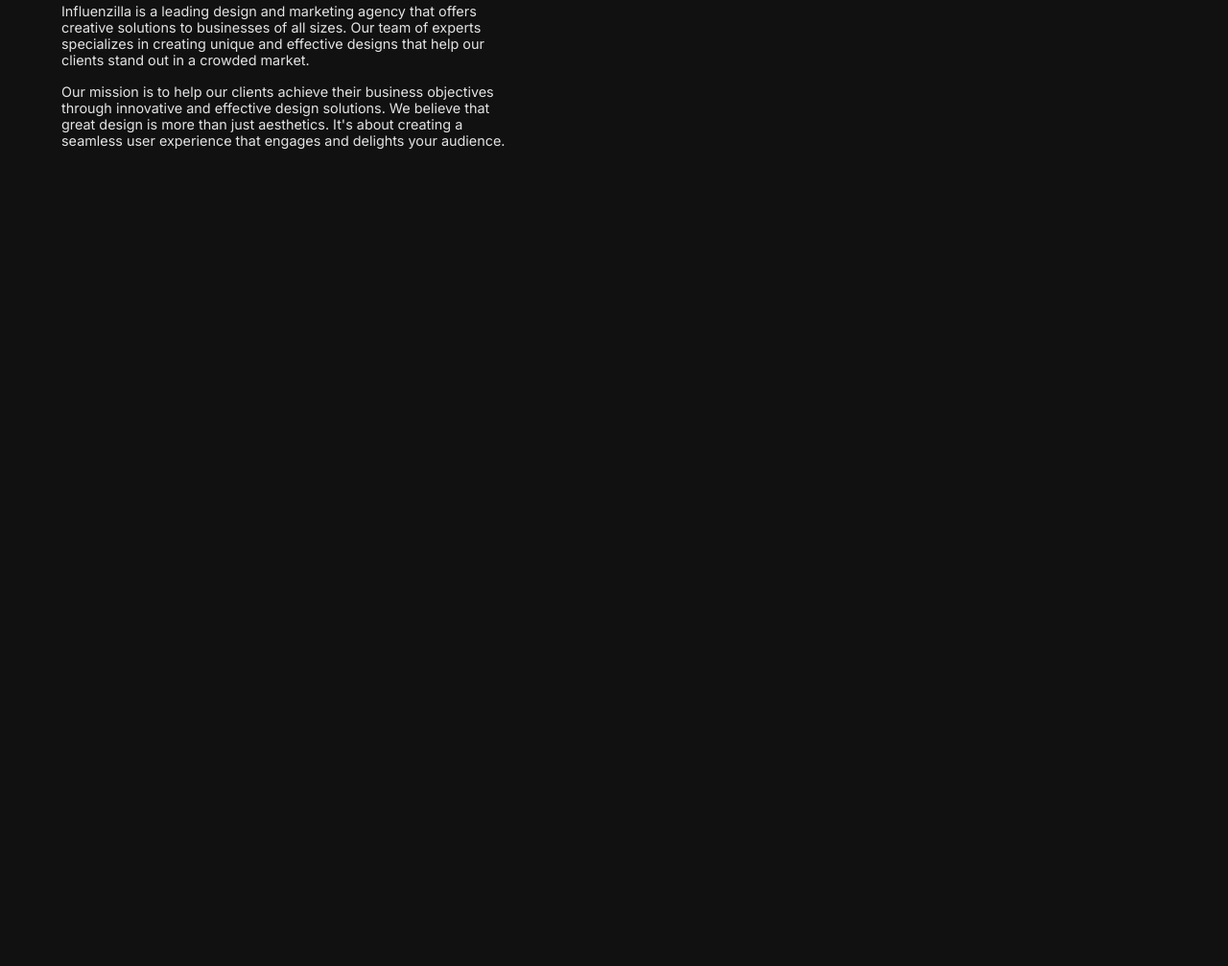
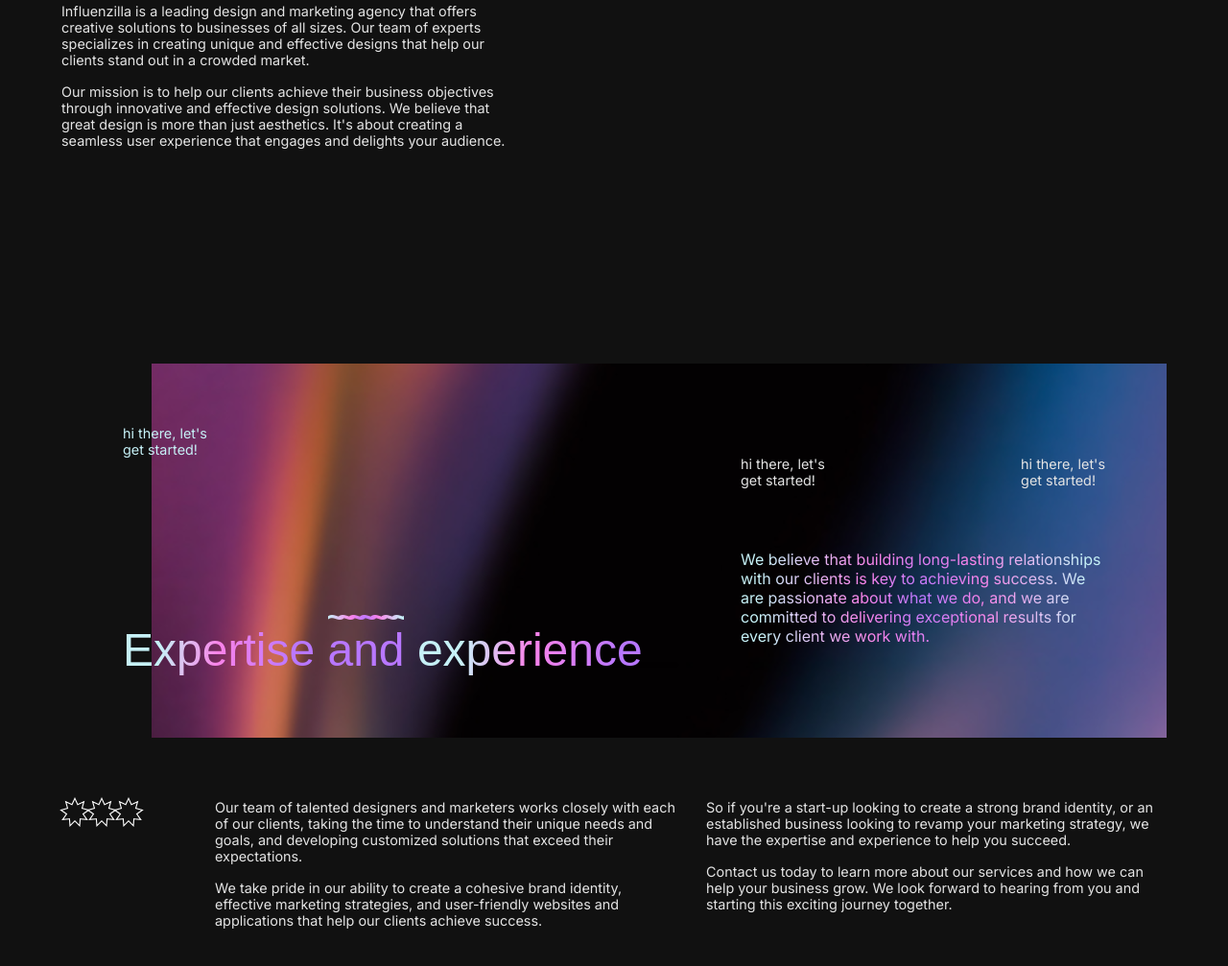
Before and after one commit to ASTRSM/TS-Dhafa, a plain HTML site: page index.html in a window 1280 px wide. Shown: the part 3937-4944 px from the top of the page at 96% size. Before the commit the page ends 4252 px from the top, so only its background shows below. Drawn offline with Linux system fonts and the light colour scheme; a web font is replaced by a local one.

Commit message:
feat: get started section

```diff
--- a/css/index.css
+++ b/css/index.css
@@ -546,9 +546,81 @@ nav #hamburger {
   transform: rotate(240deg);
 }
 
+/* get started */
+
+#get-started {
+  display: flex;
+  flex-direction: column;
+  gap: 4rem;
+}
+
+#get-started-banner {
+  position: relative;
+  display: flex;
+  justify-content: space-between;
+  min-height: 80vh;
+  overflow: hidden;
+}
+
+#get-started-banner>div:first-child {
+  display: flex;
+  flex-direction: column;
+  justify-content: space-between;
+}
+
+#get-started-banner>div:last-child {
+  display: flex;
+  flex-direction: column;
+  justify-content: space-between;
+  max-width: 380px;
+  margin-right: 8rem;
+}
+
+#get-started-banner>div:last-child>h1 {
+  display: none;
+}
+
+#get-started-banner>div:last-child>.paragraph {
+  display: flex;
+  flex-direction: row;
+  justify-content: space-between;
+}
+
+#get-started-banner .background {
+  transform: scale(280%) rotate(90deg) scaleX(-1) translate(25%, 0);
+}
+
+#get-started-detail {
+  display: flex;
+  justify-content: space-between;
+}
+
+#get-started-detail>div:last-child {
+  display: flex;
+  gap: 2rem;
+}
+
+#get-started-detail .paragraph {
+  max-width: 480px;
+}
+
+.stars img {
+  margin: -2px;
+}
+
 @media (max-width: 1536px) {
   #about-detail {
     gap: 6rem;
+  }
+
+  #get-started-banner {
+    min-height: auto;
+  }
+
+  #get-started-banner>div:last-child {
+    gap: 4rem;
+    padding: 2rem 0;
+    margin-right: 0;
   }
 }
 
@@ -689,6 +761,19 @@ nav #hamburger {
   .tab-button {
     padding: 2rem 1rem;
   }
+
+  #get-started-banner>div:first-child {
+    display: none;
+  }
+
+  #get-started-banner>div:last-child>h1 {
+    display: block;
+  }
+
+  #get-started-detail {
+    flex-direction: column;
+    gap: 1rem;
+  }
 }
 
 @media (max-width: 768px) {
@@ -714,6 +799,10 @@ nav #hamburger {
   }
 
   #about-main-third div:first-child {
+    display: none;
+  }
+
+  #get-started-detail .paragraph:last-child {
     display: none;
   }
 }
--- a/index.html
+++ b/index.html
@@ -297,6 +297,69 @@
         </div>
       </div>
     </section>
+
+    <section id='get-started' class='main-padding'>
+      <div id='get-started-banner' class='main-padding'>
+        <div>
+          <div class='paragraph'>
+            <p class='text-background-right'>hi there, let's<br> get started!</p>
+          </div>
+          <h1 class='title'>
+            <span class='text-background-right'>Expertise</span>
+            <span class='text-background-full line-wave line-wave-top title-desktop'>and</span>
+            <span class='text-background-right title-mobile'>and</span>
+            <span class='text-background-right title-desktop'>experience</span>
+            <span class='text-background-full line-wave line-wave-bottom title-mobile'>experience</span>
+          </h1>
+        </div>
+        <div class='background'></div>
+        <div>
+          <div class='paragraph'>
+            <p>hi there, let's<br> get started!</p>
+            <p>hi there, let's<br> get started!</p>
+          </div>
+          <h1 class='title'>
+            <span class='text-background-right'>Expertise</span>
+            <span class='text-background-full line-wave line-wave-top title-desktop'>and</span>
+            <span class='text-background-right title-mobile'>and</span>
+            <span class='text-background-right title-desktop'>experience</span>
+            <span class='text-background-full line-wave line-wave-bottom title-mobile'>experience</span>
+          </h1>
+          <p class='text-background-center'>
+            We believe that building long-lasting relationships with our clients is key to achieving success. We are
+            passionate about what we do, and we are committed to delivering exceptional results for every client we work
+            with.
+          </p>
+        </div>
+      </div>
+      <div id='get-started-detail'>
+        <div class='stars'>
+          <img src="images/ico_star.svg" alt="star" width='32' height='32'><img src="images/ico_star.svg" alt="star"
+            width='32' height='32'><img src="images/ico_star.svg" alt="star" width='32' height='32'>
+        </div>
+        <div>
+          <div class='paragraph'>
+            <p>
+              Our team of talented designers and marketers works closely with each of our clients, taking the time to
+              understand their unique needs and goals, and developing customized solutions that exceed their
+              expectations.
+            </p>
+            <p>
+              We take pride in our ability to create a cohesive brand identity, effective marketing strategies, and
+              user-friendly websites and applications that help our clients achieve success.
+            </p>
+          </div>
+          <div class='paragraph'>
+            <p>
+              So if you're a start-up looking to create a strong brand identity, or an established business looking to
+              revamp your marketing strategy, we have the expertise and experience to help you succeed.
+            </p>
+            <p>Contact us today to learn more about our services and how we can help your business grow. We look forward
+              to hearing from you and starting this exciting journey together.</p>
+          </div>
+        </div>
+      </div>
+    </section>
   </main>
 
   <script src="index.js"></script>
```
